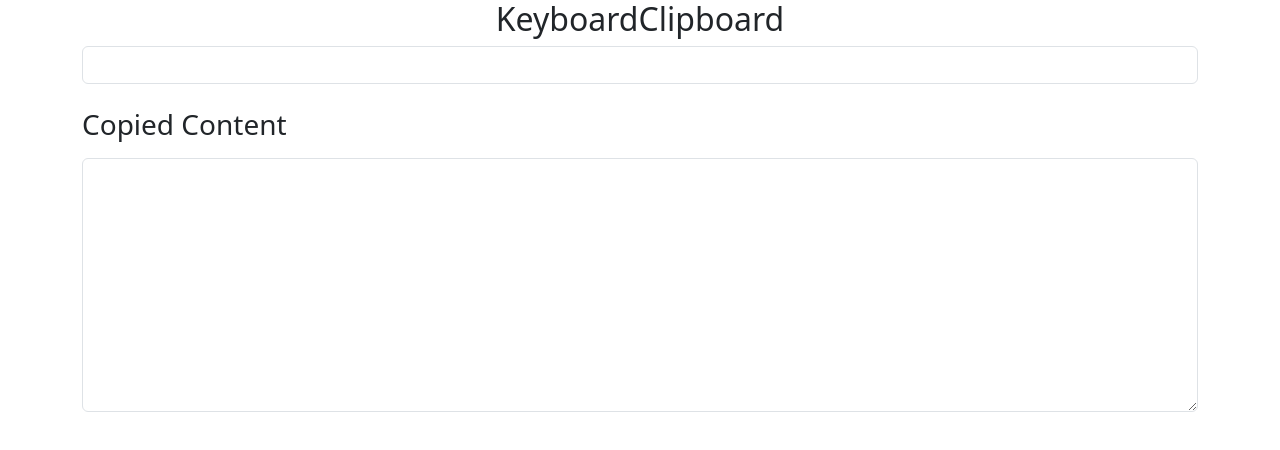
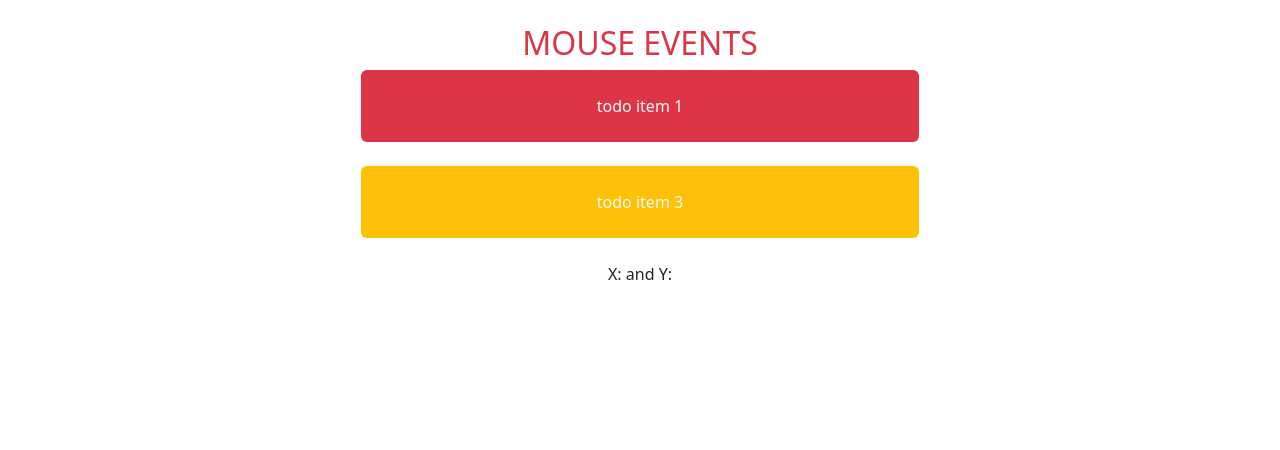
Before and after one commit to fulyature/react-bootstrap-forms-exercisess, a React (Create React App) app: page / in a window 1280 px wide. Shown: the top 450 px of the page. Built offline with nearby package versions, Linux system fonts and the light colour scheme.

Commit message:
mouseEvents

```diff
--- /dev/null
+++ b/src/3-mouseEvents/MouseEvent.jsx
@@ -0,0 +1,51 @@
+import { useState } from "react";
+
+const MouseEvent = () => {
+  const [visible, setVisible] = useState(false);
+
+  const [coordX, setCoordX] = useState();
+  const [coordY, setCoordY] = useState();
+
+  const handleMove = (e) => {
+    // console.log("X:", e.pageX)
+    // console.log("Y:", e.pageY)
+
+    console.log("RX:", e.nativeEvent.offsetX);
+    console.log("RY:", e.nativeEvent.offsetY);
+
+    setCoordX(e.pageX);
+    setCoordY(e.pageY);
+  };
+
+  return (
+    <div className="container text-center d-flex flex-column align-items-center mt-4">
+      <h2 className="text-danger">MOUSE EVENTS</h2>
+
+      <div
+        id="todo-1"
+        className="bg-danger rounded bg-success text-light w-50 p-4"
+        onMouseEnter={() => setVisible(true)}
+        onMouseLeave={() => setVisible(false)}
+      >
+        todo item 1
+      </div>
+
+      {/* Conditional Rendering */}
+      {visible && <div>Hint</div>}
+
+      <div
+        id="todo-3"
+        className=" bg-warning rounded text-light w-50 p-4 my-4"
+        onMouseMove={handleMove}
+      >
+        todo item 3
+      </div>
+
+      <p>
+        X: {coordX} and Y:{coordY}
+      </p>
+    </div>
+  );
+};
+
+export default MouseEvent;
--- a/src/App.js
+++ b/src/App.js
@@ -1,14 +1,17 @@
 // import Form from "./1-forms/Form";
 // import FormObject from "./1-forms/FormObject";
 
-import KeyboardClipboard from "./2-keyboardClipboardEvents/KeyboardClipboard";
+import MouseEvent from "./3-mouseEvents/MouseEvent";
+
+// import KeyboardClipboard from "./2-keyboardClipboardEvents/KeyboardClipboard";
 
 function App() {
   return (
     <div className="App">
       {/* <Form /> */}
       {/* <FormObject /> */}
-      <KeyboardClipboard />
+      {/* <KeyboardClipboard /> */}
+      <MouseEvent />
     </div>
   );
 }
```
Also changed, not shown: 7 other files (tests, documents, lock files or other folders).
